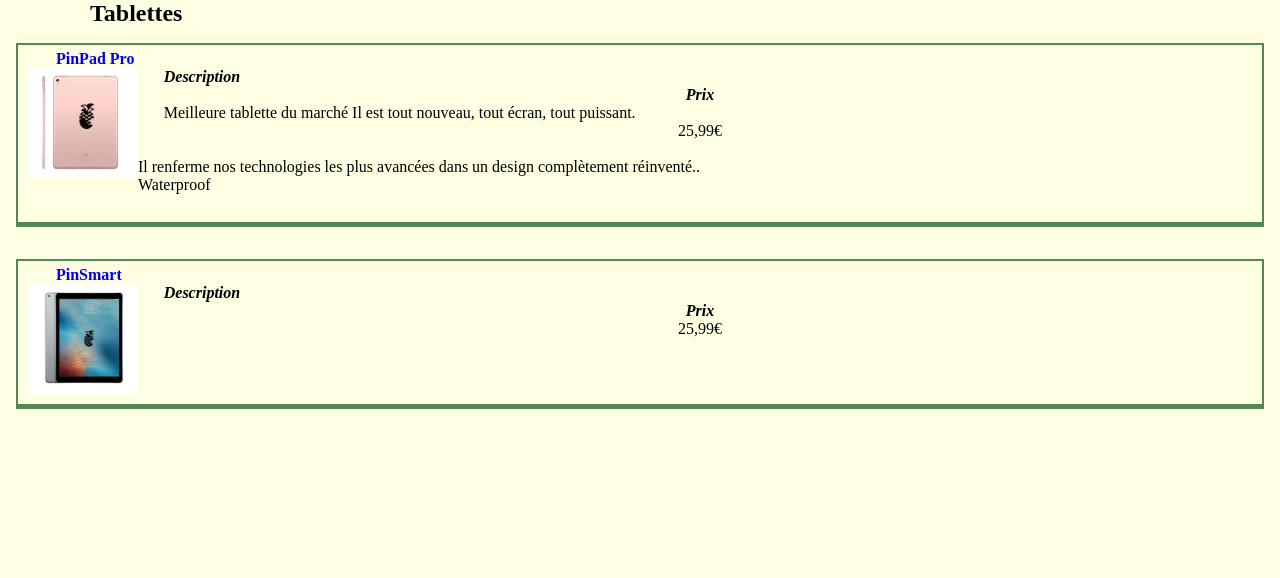
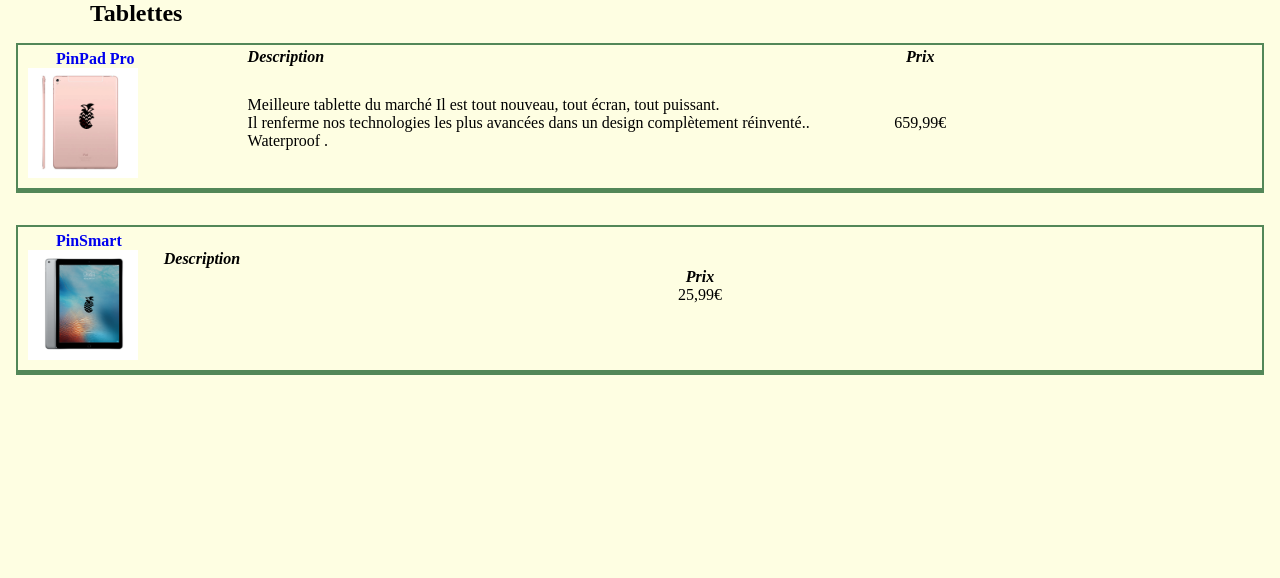
Before and after one commit to perrinesm/ProjectTW, a PHP site: page /tabTab.php in a window 1280 px wide. Shown: the part 195-773 px from the top of the page. Run offline with PHP 8.4, Linux system fonts and the light colour scheme.

Commit message:
tab en partie

```diff
--- a/tabTab.php
+++ b/tabTab.php
@@ -15,11 +15,24 @@
         <h2 style="margin-left: 90px;">  Tablettes </h2>
 
         <div class = 'product'>
-            <h4 style="margin-top: 5px;"> <a href="tabA1.php"> PinPad Pro </a></h4>
-            <p> <img src="tabA1.png" /> </p>
-            <p class="description"><em><strong> Description </strong> </em><center><em><strong> Prix  </strong> </em></center></p>
-            <p class="description"> Meilleure tablette du marché Il est tout nouveau, tout écran, tout puissant. <center>25,99€ </center><br /> Il renferme nos technologies les plus avancées dans un design complètement réinventé..<br />Waterproof<br /><br /> </p>
-        </div>
+            <style>
+                table{
+                   border-collapse:collapse;}
+
+            </style>
+            <table width="75%">
+                <thead><tr>
+                    <th align="left"> <h4 style="margin-top: 5px;"> <a href="tabA1.php"> PinPad Pro </a></h4></th>
+                    <th align="left"><p class="description"><em><strong> Description </strong></em></p></th>
+                    <th align="center"><em><strong> Prix  </strong> </em></th>
+                </tr></thead>
+                <tbody><tr>
+                    <td ><p> <img src="tabA1.png" /> </p></td>
+                    <td><p class="description"> Meilleure tablette du marché Il est tout nouveau, tout écran, tout puissant. <br >Il renferme nos technologies les plus avancées dans un design complètement réinventé.. <br >Waterproof .</p></td>
+                    <td align="center"><p> 659,99€ </p></td>
+                </tr></tbody>
+            </table>
+      </div>
 
         <div class = 'product'>
             <h4> <a href="tabA2.php"> PinSmart </a> </h4>
```
